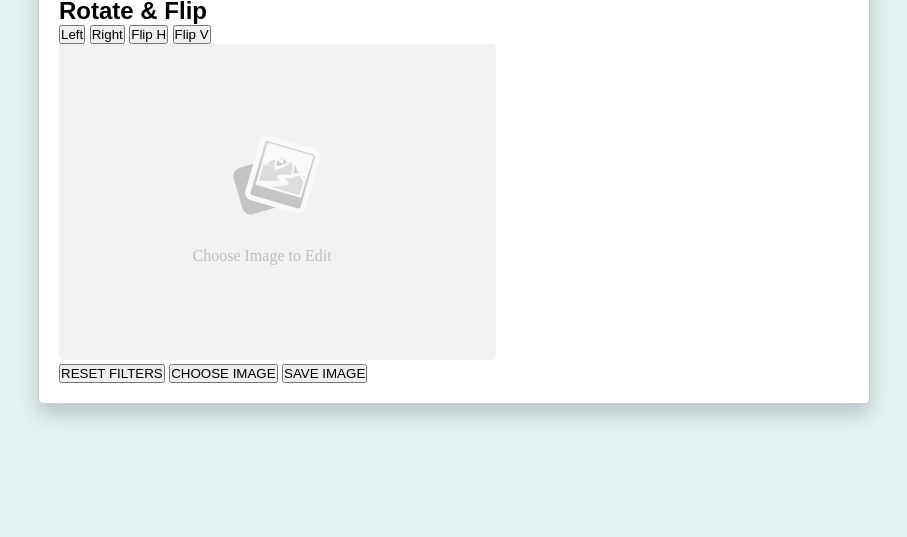
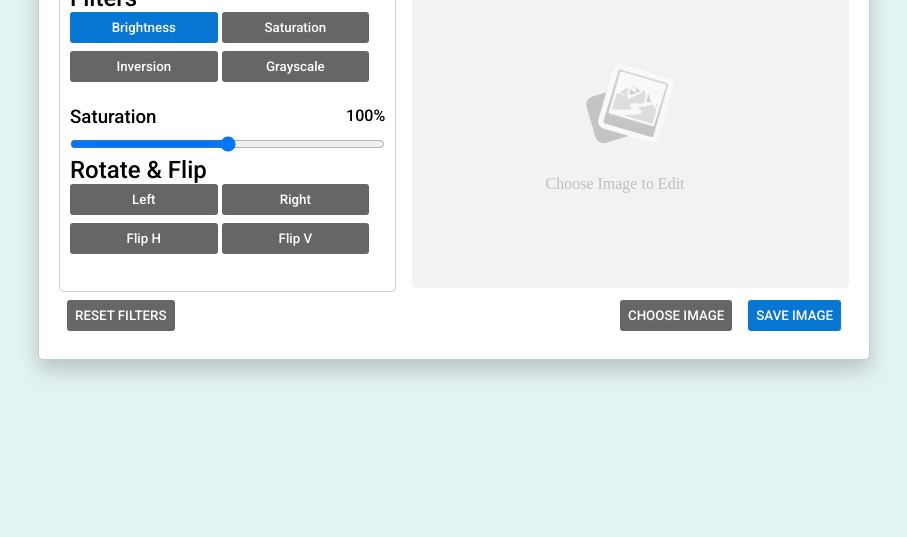
Before and after one commit to toliboff/image-editor, a plain HTML site: page index.html in a window 1280 px wide. Shown: the part 263-800 px from the top of the page, without its empty margins (186-1093 px from the left). Drawn offline with Linux system fonts and the light colour scheme.

Commit message:
Implement filters

```diff
--- a/index.html
+++ b/index.html
@@ -4,7 +4,9 @@
   <meta charset="UTF-8">
   <meta http-equiv="X-UA-Compatible" content="IE=edge">
   <meta name="viewport" content="width=device-width, initial-scale=1.0">
-
+  <link rel="preconnect" href="https://fonts.googleapis.com">
+  <link rel="preconnect" href="https://fonts.gstatic.com" crossorigin>
+  <link href="https://fonts.googleapis.com/css2?family=Roboto:ital,wght@0,500;0,900;1,500;1,700;1,900&display=swap" rel="stylesheet">
   <link rel="stylesheet" href="style.css">
   <title>Image Editor</title>
 </head>
@@ -15,22 +17,26 @@
 
     </header>
 
-    <main>
+    <main class="main">
       <div class="panel">
-        <div class="filters">
+        <div class="filters" >
           <h2>Filters</h2>
           <div class="filter-buttons">
-
+            <button name="brightness" class="active-btn">Brightness</button>
+            <button name="saturation">Saturation</button>
+            <button name="inversion">Inversion</button>
+            <button name="grayscale">Grayscale</button>
           </div>
         </div>
 
         <div class="range">
           <div class="range-details">
-            <h3>Saturation</h3>
-            <span>
+            <h3 class="filter-name" id="filter-name">Saturation</h3>
+            <span id="range-value">
               100%
             </span>
           </div>
+          <input type="range" class="range" id="range">
         </div>
 
         <div class="rotation">
@@ -45,13 +51,14 @@
 
       </div>
       <div class="image-container">
-        <img src="./image-placeholder.svg" alt="" id="img">
+        <img src="./image-placeholder.svg" alt="" id="img" class="image">
       </div>
     </main>
-    <footer>
-      <button>RESET FILTERS</button>
-      <button>CHOOSE IMAGE</button>
-      <button>SAVE IMAGE</button>
+    <footer class="footer">
+      <button id="reset-button">RESET FILTERS</button>
+      <button id="file-btn">CHOOSE IMAGE</button>
+      <input type="file" id="file" accept="image/*" class="file">
+      <button class="active-btn">SAVE IMAGE</button>
     </footer>
   </div>
   <script src="script.js">
--- a/script.js
+++ b/script.js
@@ -0,0 +1,42 @@
+const file = document.querySelector("#file");
+const image = document.querySelector("#img");
+const fileBtn = document.querySelector("#file-btn");
+const filterName = document.querySelector("#filter-name");
+const range = document.querySelector("#range");
+const rangeValue = document.querySelector("#range-value");
+const resetButton = document.querySelector("#reset-btn");
+
+const filters = {
+  brightness:50,
+  saturation:50,
+  inversion:0,
+  grayscale:0
+};
+
+file.addEventListener('change', (e)=>{
+  const selectedImage = URL.createObjectURL(e.target.files[0]);
+  image.src = selectedImage;
+});
+
+fileBtn.addEventListener('click', ()=>{
+  file.click();
+});
+
+const filterButtons = document.querySelectorAll('.filters button');
+filterButtons.forEach(button=>{
+    button.addEventListener('click', ()=>{
+    document.querySelector('.filters .active-btn')?.classList.remove('active-btn')
+    button.classList.add('active-btn');
+    filterName.textContent = button.textContent;
+    console.log(button.name);
+    range.value = filters[button.name];
+    rangeValue.textContent = filters[button.name]+'%';
+  })
+});
+
+range.addEventListener('change', (e)=>{
+  const activeButton = document.querySelector('.filters .active-btn').name
+  filters[activeButton] = e.target.value;
+  rangeValue.textContent = filters[activeButton]+'%';
+  console.log(filters)
+});
--- a/style.css
+++ b/style.css
@@ -2,7 +2,8 @@
   padding: 0;
   margin: 0;
   box-sizing: border-box;
-  font-family: Arial, Helvetica, sans-serif;
+  font-family: 'Roboto', sans-serif;
+  font-weight: normal;
 }
 
 body {
@@ -21,3 +22,67 @@ body {
   box-shadow: 0 10px 20px rgba(0, 0, 0, 0.19);
   padding: 20px;
 }
+
+.main{
+  display: flex;
+}
+
+.panel{
+  padding: 10px;
+  border: 1px solid #ccc;
+  border-radius: 5px;
+}
+
+.panel button{
+  margin: 0;
+  margin-bottom: 0.5rem;
+  width:calc(50% - 10px);
+}
+
+.range-details{
+  display: flex;
+  justify-content: space-between;
+  margin: 1rem 0 0.5rem;
+}
+
+.range{
+  width: 100%;
+}
+
+.image-container{
+  margin-left: 1rem;
+  flex-grow: 1;
+}
+
+.image{
+  width: 100%;
+  height: auto;
+}
+
+.file{
+  display: none;
+}
+.footer{
+  display: flex;
+  justify-content: flex-end;
+}
+
+.footer button:first-child{
+  justify-self: flex-start;
+  margin-right: auto;
+}
+
+button{
+  padding: 0.5rem;
+  cursor: pointer;
+  margin: 0.5rem;
+  border: none;
+  border-radius: 3px;
+  background-color: rgb(102, 102, 101);
+  color: #fff;
+}
+
+.active-btn{
+  background-color: rgb(7, 119, 211);
+  color: #fff;
+}
```
